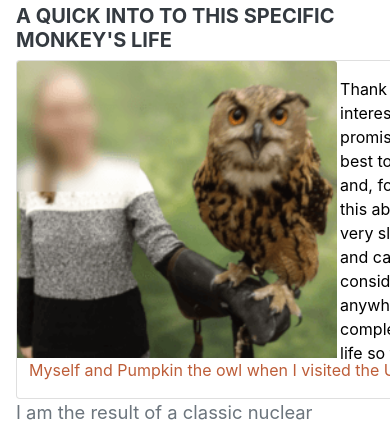
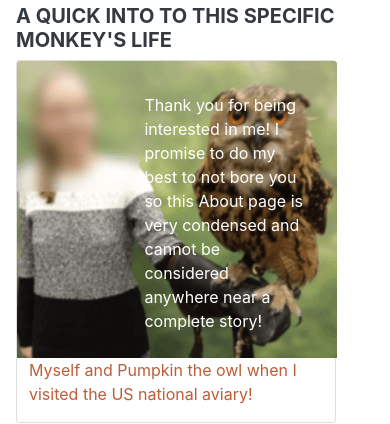
Before and after one commit to bjbowser/bjbowser.github.io, a plain HTML site: page about.html in a window 390 px wide. Shown: the part 434-858 px from the top of the page. Drawn offline with nearby package versions, Linux system fonts and the light colour scheme; a web font is replaced by a local one.

Commit message:
responsive

```diff
--- a/about.html
+++ b/about.html
@@ -45,10 +45,10 @@
 
                     <div class="row">
                       <div class="col-sm-8">
-                        <div class="card" style="width: 35rem;">
+                        <div class="card" style="width: 20rem;">
                           <div class="card-img-caption">
                             <img class="card-img-top" src="assets/img/me&pumpkin.png" style="width:320px;" alt="The Monkey">
-                            <div class="card-img-overlay" style="margin-left:45%;margin-top:-10%;font-weight:normal;">Thank you for being interested in me! I promise to do my best to not bore you and, for that reason, this about section is very slim, condensed and can't be considered anywhere near a complete story of my life so far!</div>
+                            <div class="card-img-overlay" style="color:white;margin-left:30%;font-weight:normal;padding: 2rem !important;">Thank you for being interested in me! I promise to do my best to not bore you so this About page is very condensed and cannot be considered anywhere near a complete story!</div>
                           </div>
                           <div class="col-sm-12">
                             <p class="post-meta" style="color:#bd5d38">Myself and Pumpkin the owl when I visited the US national aviary!</p>
```
